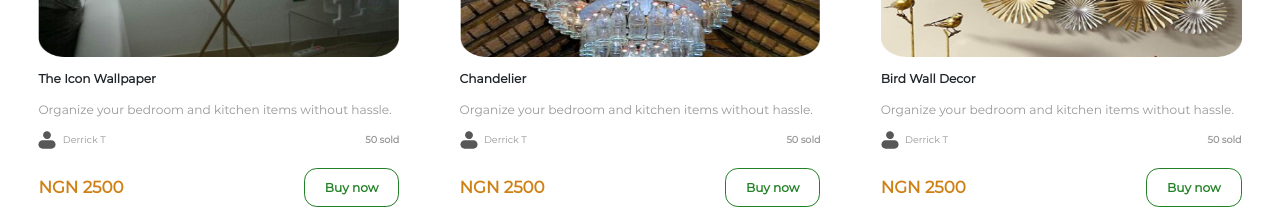
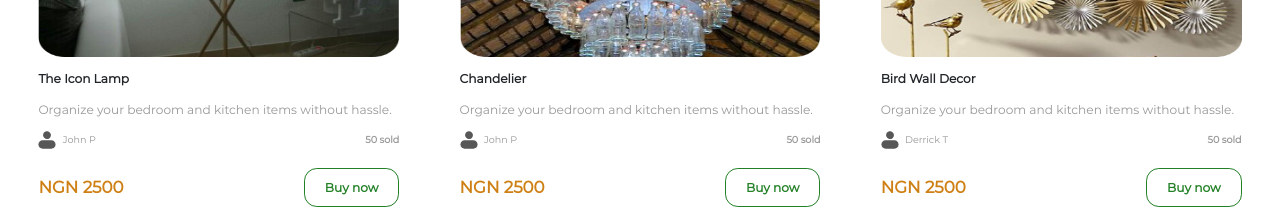
Before and after one commit to ty-codes/Ecocycle_Frontend, a React (Create React App) app: page /marketplace in a window 1280 px wide. Shown: the part 1284-1493 px from the top of the page. Built offline with nearby package versions, Linux system fonts and the light colour scheme; no server answers; the HTML template or start-up script is replaced by a standard one.

Commit message:
refactor - update user information

```diff
--- a/src/constants/index.js
+++ b/src/constants/index.js
@@ -211,9 +211,9 @@ export const products = [
     image: P6
   },
   {
-    name: "the icon wallpaper",
+    name: "the icon lamp",
     description: "Organize your bedroom and kitchen items without hassle.",
-    username: "derrick t",
+    username: "john p",
     price: 2500,
     type: "bedroom",
     sold: 50,
@@ -222,7 +222,7 @@ export const products = [
   {
     name: "chandelier",
     description: "Organize your bedroom and kitchen items without hassle.",
-    username: "derrick t",
+    username: "john p",
     price: 2500,
     type: "decorations",
     sold: 50,
```
